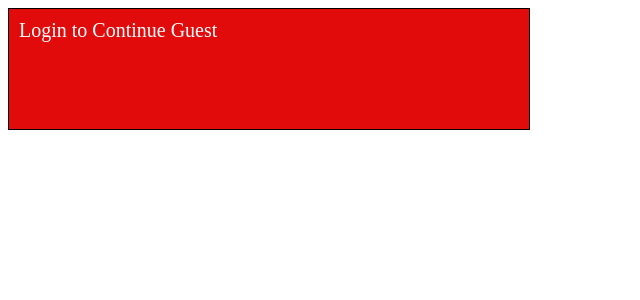
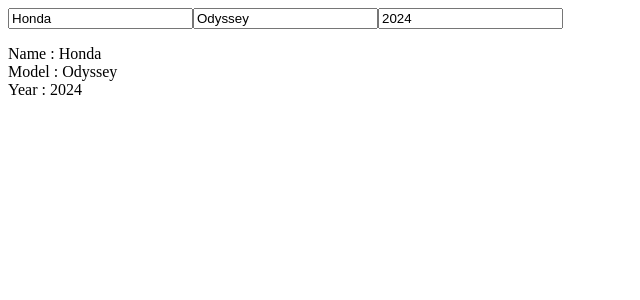
Before and after one commit to AmiyoKm/my-react-app, a React (Vite) app in the folder my-react-app/: page / in a window 1280 px wide. Shown: the top 300 px of the page, without its empty margins (0-640 px from the left). Built offline with nearby package versions, Linux system fonts and the light colour scheme.

Commit message:
object changing with car

```diff
--- a/my-react-app/src/App.jsx
+++ b/my-react-app/src/App.jsx
@@ -1,9 +1,9 @@
-import UserGreeting from './userGreeting';
+import MyComponent from "./MyComponent.jsx";
 
 function App() {
   return (
     <>
-      <UserGreeting isLoggedIn={false} userName="Amiyo" />
+   <MyComponent />
     </>
   );
 }
--- /dev/null
+++ b/my-react-app/src/MyComponent.jsx
@@ -0,0 +1,29 @@
+import React ,{useState} from "react";
+function MyComponent(){
+     const [car, setCar]= useState({Name: "Honda", Model : "Odyssey" ,Year :2024})
+
+     const handleNameChange =(e) => {
+        setCar(c =>({...c,Name:e.target.value}))
+     }
+
+     const handleModelChange =(e) => {
+        setCar( c =>({...c,Model:e.target.value}))
+     }
+
+     const handleYearChange =(e) => {
+        setCar(c =>({...c,Year:e.target.value}))
+     }
+
+     return <div>
+        <input type="text" value={car.Name} onChange={handleNameChange}></input>
+        <input type="text" value={car.Model} onChange={handleModelChange}></input>
+        <input type="number" value={car.Year} onChange={handleYearChange}></input>
+        <p>
+        Name  : {car.Name}<br/>
+        Model : {car.Model}<br/>
+        Year  : {car.Year}</p>
+
+
+     </div>
+}
+export default MyComponent;
--- a/my-react-app/src/userGreeting.jsx
+++ /dev/null
@@ -1,16 +0,0 @@
-import PropTypes from 'prop-types';
-function UserGreeting(props){
-
-
-    const greetingMsg = <div className="greeting">Welcome {props.userName} </div>
-    const loginPrompt = <div className="login">Login to Continue Guest </div>
-
-    return props.isLoggedIn ? greetingMsg : loginPrompt;
-};
-
-UserGreeting.propTypes = {
-    isLoggedIn: PropTypes.bool.isRequired,
-    userName: PropTypes.string.isRequired,
-  };
-
-export default UserGreeting;
```
Also changed, not shown: my-react-app/src/Card.jsx (deleted, +0 -30 lines).
